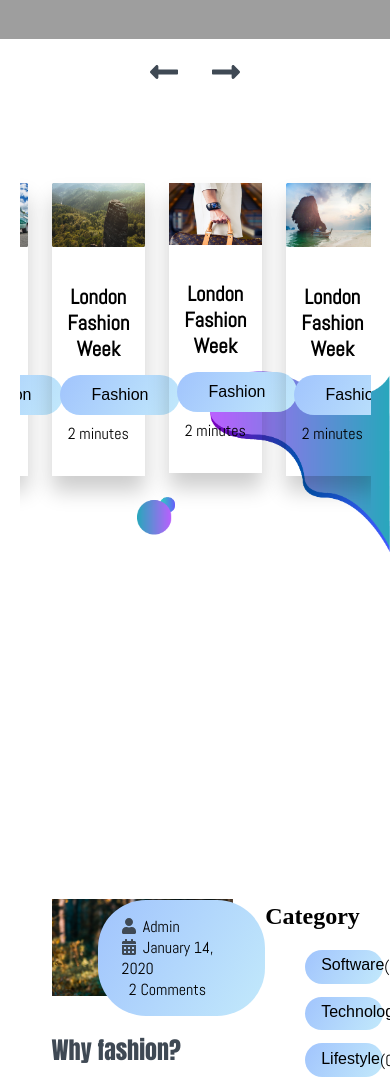
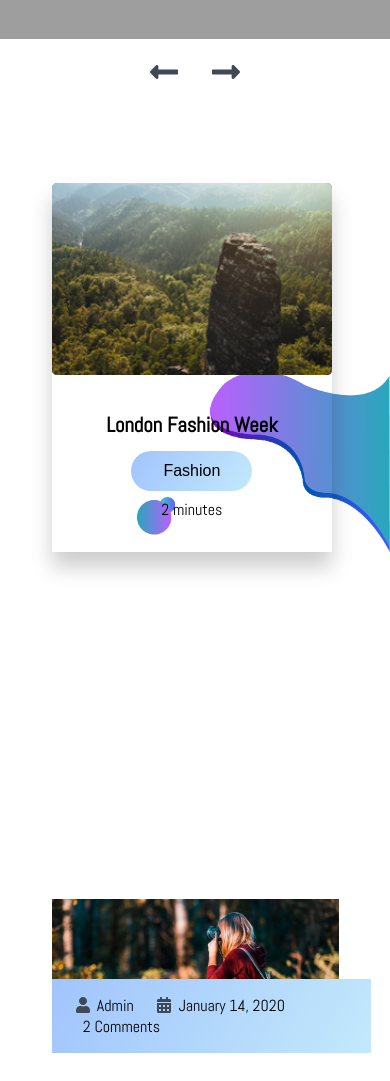
Before and after one commit to jtubay/blogger, a plain HTML site: page index.html in a window 390 px wide. Shown: the part 980-2061 px from the top of the page. Drawn offline with nearby package versions, Linux system fonts and the light colour scheme; grey boxes are pictures that could not be loaded; a web font is replaced by a local one.

Commit message:
added media queries

```diff
--- a/css/style.css
+++ b/css/style.css
@@ -437,7 +437,19 @@
     cursor: pointer;
 }
 
-
+@media only screen and (max-width:1130px){
+    .site-content .post-content > .post-image .post-info{
+        left: 2rem!important;
+        bottom: 1.2rem!important;
+        border-radius: 0%!important;
+    }
+    .site-content .sidebar .popular-post .post-info{
+        display: none!important;
+    }
+    .footer .container{
+        grid-template-columns: repeat(2, 1fr);
+    }
+}
 
 
 
@@ -450,4 +462,10 @@
     .nav .toggle-collapse{
         display: initial;
     }
+    main .site-content{
+        grid-template-columns: 100%;
+    }
+    .footer .container{
+        grid-template-columns: repeat(1,1fr);
+    }
 }
--- a/js/script.js
+++ b/js/script.js
@@ -1,3 +1,17 @@
+const responsive ={
+    0:{
+        items:1
+    },
+    320:{
+        items:1
+    },
+    560:{
+        items:2
+    },
+    960:{
+        items:3
+    }
+}
 $(document).ready(()=>{
     const nav = $('.nav');
     const toggleCollapse = $('.toggle-collapse');
@@ -10,7 +24,8 @@
         autoplayTimeout:3000,
         dots:false,
         nav:true,
-        navText:[$('.owl-navigation .owl-nav-prev'), $('.owl-navigation .owl-nav-next')]
+        navText:[$('.owl-navigation .owl-nav-prev'), $('.owl-navigation .owl-nav-next')],
+        responsive
     });
     $('.move-up').on('click', ()=>{
         $('html, body').animate({
```
